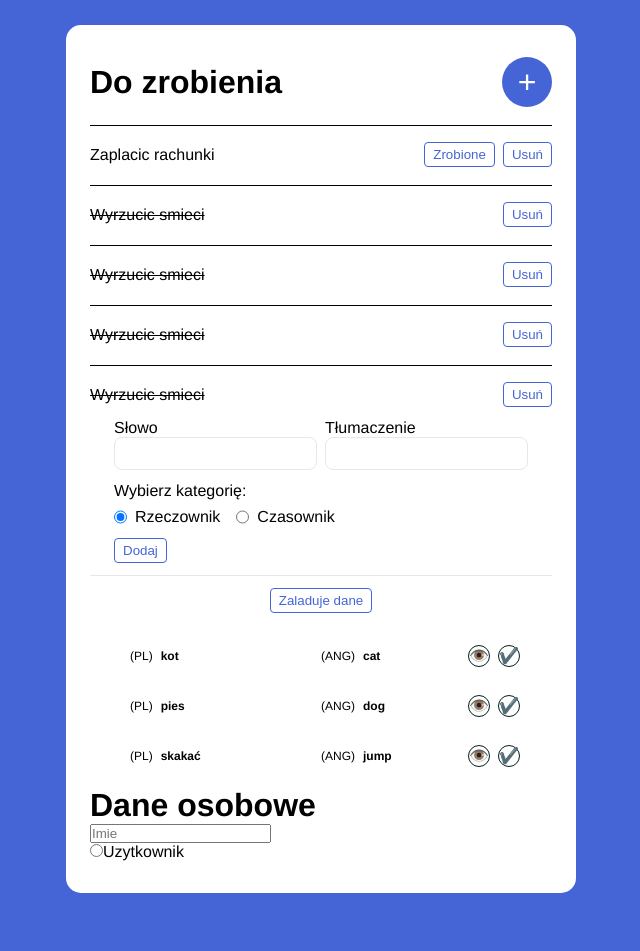
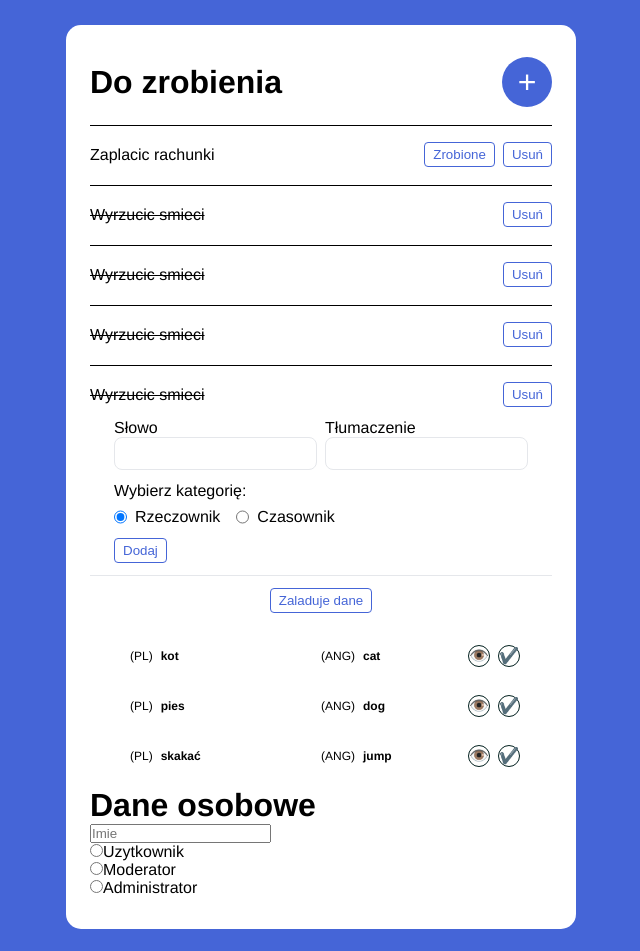
Before and after one commit to Marcin-podgorski93/React_to_do, a React (Vite) app: page / in a window 1280 px wide. Shown: the top 951 px of the page, without its empty margins (319-959 px from the left). Before the commit the page ends 918 px from the top, so only its background shows below. Built offline with nearby package versions, Linux system fonts and the light colour scheme.

Commit message:
Added two more radio type to form

```diff
--- a/src/App.jsx
+++ b/src/App.jsx
@@ -138,6 +138,14 @@ function App() {
             <input type="radio" name="role" id="user" value="Uzytkownik" />
             <label htmlFor="user">Uzytkownik</label>
           </div>
+          <div>
+            <input type="radio" name="role" id="moderator" value="Moderator" />
+            <label htmlFor="user">Moderator</label>
+          </div>
+          <div>
+            <input type="radio" name="role" id="admin" value="Administrator" />
+            <label htmlFor="admin">Administrator</label>
+          </div>
         </form>
       </div>
     </div>
```
